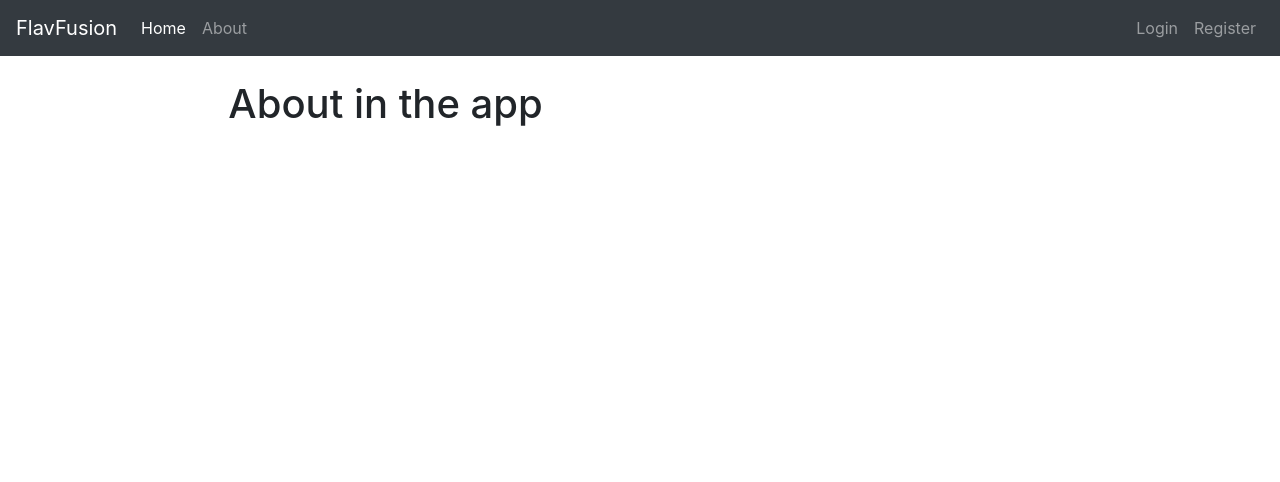
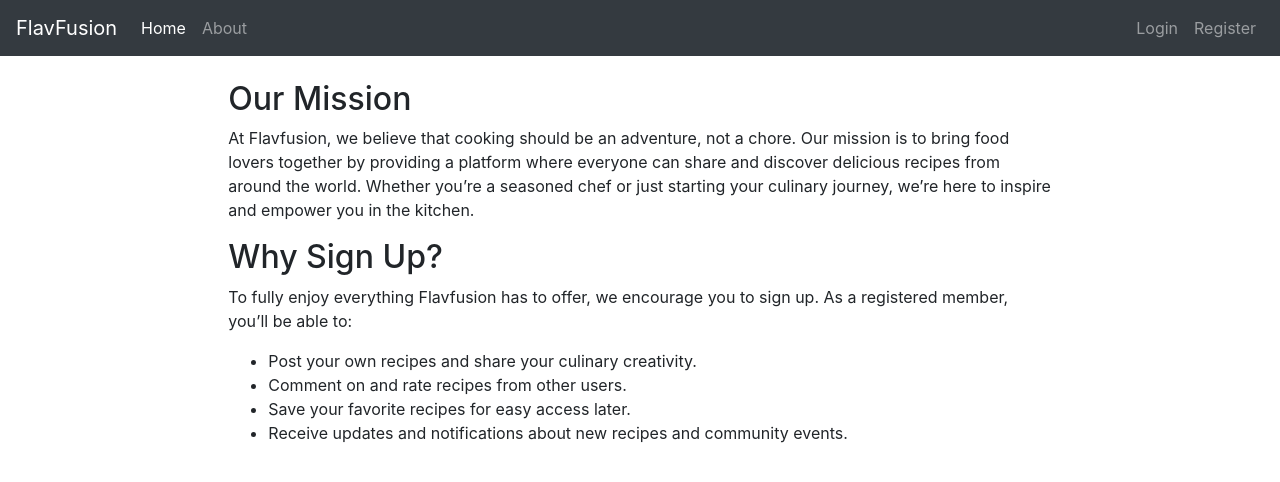
Before and after one commit to Sammy92dec/flavfusion, a Django app: page /about/ in a window 1280 px wide. Shown: the top 482 px of the page. Run offline with Django 4.2, Linux system fonts and the light colour scheme.

```diff
--- a/flav/settings.py
+++ b/flav/settings.py
@@ -27,7 +27,7 @@ BASE_DIR = Path(__file__).resolve().parent.parent
 SECRET_KEY = 'django-insecure-lwls*+7uxxh$m6pbf1ergof&lq%!ke^*hdn$1k_q*6t)*wu&=_'
 
 # SECURITY WARNING: don't run with debug turned on in production!
-DEBUG = False
+DEBUG = True
 
 ALLOWED_HOSTS = ['8000-sammy92dec-flavfusion-ova8dcpi2ne.ws.codeinstitute-ide.net','.herokuapp.com']
 
--- a/fusion/templates/recipes/about.html
+++ b/fusion/templates/recipes/about.html
@@ -2,5 +2,20 @@
 <!-- -->
 
 {% block content %}
-<h1>About in the app</h1>
+<section id="mission">
+    <h2>Our Mission</h2>
+    <p>At Flavfusion, we believe that cooking should be an adventure, not a chore. Our mission is to bring food lovers together by providing a platform where everyone can share and discover delicious recipes from around the world. Whether you’re a seasoned chef or just starting your culinary journey, we’re here to inspire and empower you in the kitchen.</p>
+</section>
+
+<section id="signup">
+    <h2>Why Sign Up?</h2>
+    <p>To fully enjoy everything Flavfusion has to offer, we encourage you to sign up. As a registered member, you’ll be able to:</p>
+    <ul>
+        <li>Post your own recipes and share your culinary creativity.</li>
+        <li>Comment on and rate recipes from other users.</li>
+        <li>Save your favorite recipes for easy access later.</li>
+        <li>Receive updates and notifications about new recipes and community events.</li>
+    </ul>
+</section>
+
 {% endblock content %}
--- a/fusion/urls.py
+++ b/fusion/urls.py
@@ -1,7 +1,14 @@
 from django.urls import path
 from . import views
 
+'app/model_viewtype'
+'fusion/recipes_detail.html'
+
+
 urlpatterns = [
-    path('', views.home, name="home-flav"),
+    path('', views.RecipeListView.as_view(), name="home-flav"),
+    path('recipe/<int:pk>/',views.RecipeDetailView.as_view(), name="recipes-detail"),
+    path('recipe/create/', views.RecipeCreateView.as_view(), name="recipes-create"),
+
     path('about/', views.about, name="about-flav"),
 ]
--- a/fusion/views.py
+++ b/fusion/views.py
@@ -1,37 +1,32 @@
 from django.shortcuts import render, HttpResponse
-from .models import Recipe
+from django.views.generic import ListView, DetailView, CreateView
 
-recipes =[ {
-    'author': 'kelly',
-    'title': 'meatball sub',
-    'directions': 'combine all ingredients',
-    'date_posted': 'Sep 27, 2024',
-},
-{
-    'author': 'Jusi',
-    'title': 'vegi sub',
-    'directions': 'combine all ingredients',
-    'date_posted': 'Sep 28, 2024',
-},
- {
-    'author': 'Dom',
-    'title': 'turkey sub',
-    'directions': 'combine all ingredients',
-    'date_posted': 'Sep 29, 2024',
-},
-]
+from . import models
+
+
 
 # Create your views here.
 
 def home(request):
-    recipes = Recipe.objects.all()
+    recipes = models.Recipe.objects.all()
     context = {
         'recipes' : recipes
         }
     return render(request, "recipes/home.html", context)
 
+class RecipeListView(ListView):
+    model = models.Recipe
+    template_name = 'recipes/home.html'
+    context_object_name = 'recipes'
+
+class RecipeDetailView(DetailView):
+    model = models.Recipe
+
+class RecipeCreateView(CreateView):
+    model =  models.Recipe
+    fields = ['title','description']
+
+
+
 def about(request):
-    context = {
-        'title' : 'About'
-        }
-    return render(request, "recipes/about.html", context)
+    return render(request, "recipes/about.html", {'title':'about us page'})
```
Also changed, not shown: fusion/templates/recipes/recipe_detail.html (added, +17 -0 lines), fusion/templates/recipes/recipe_form.html (added, +23 -0 lines).
